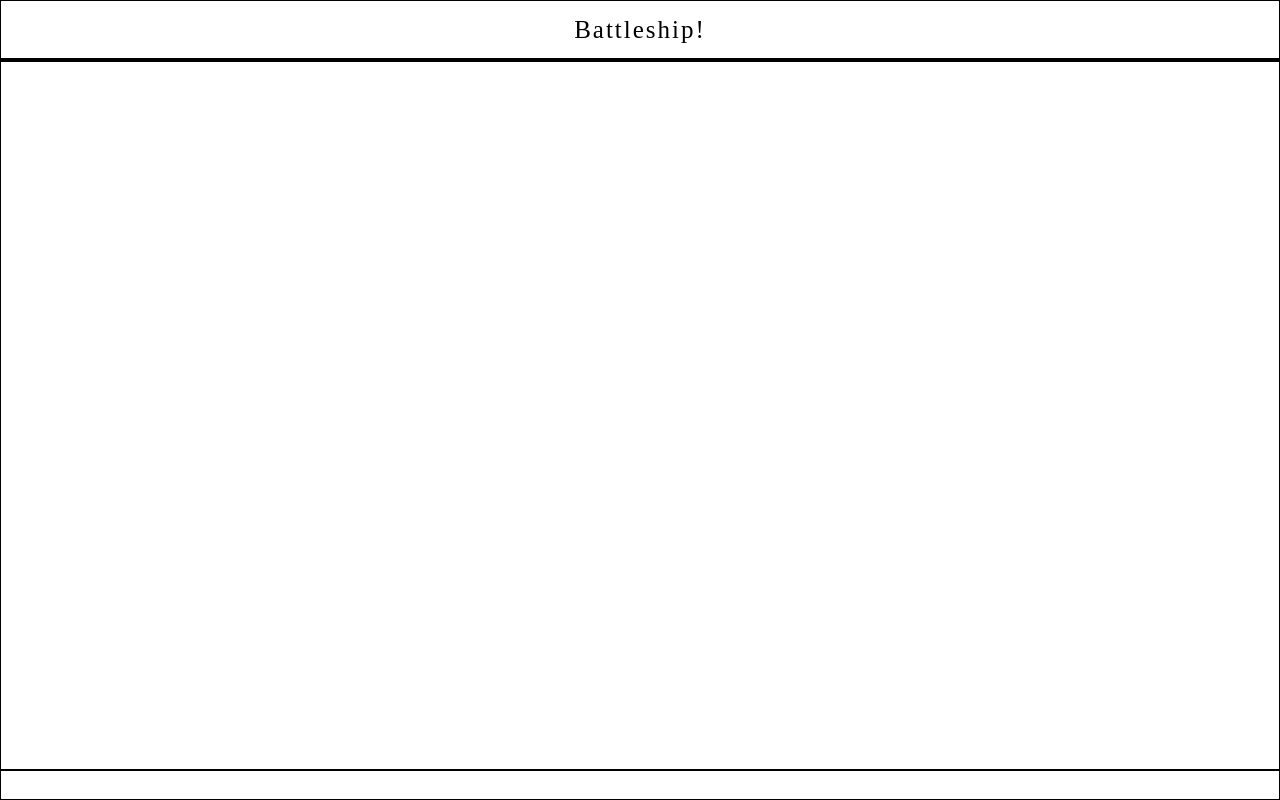
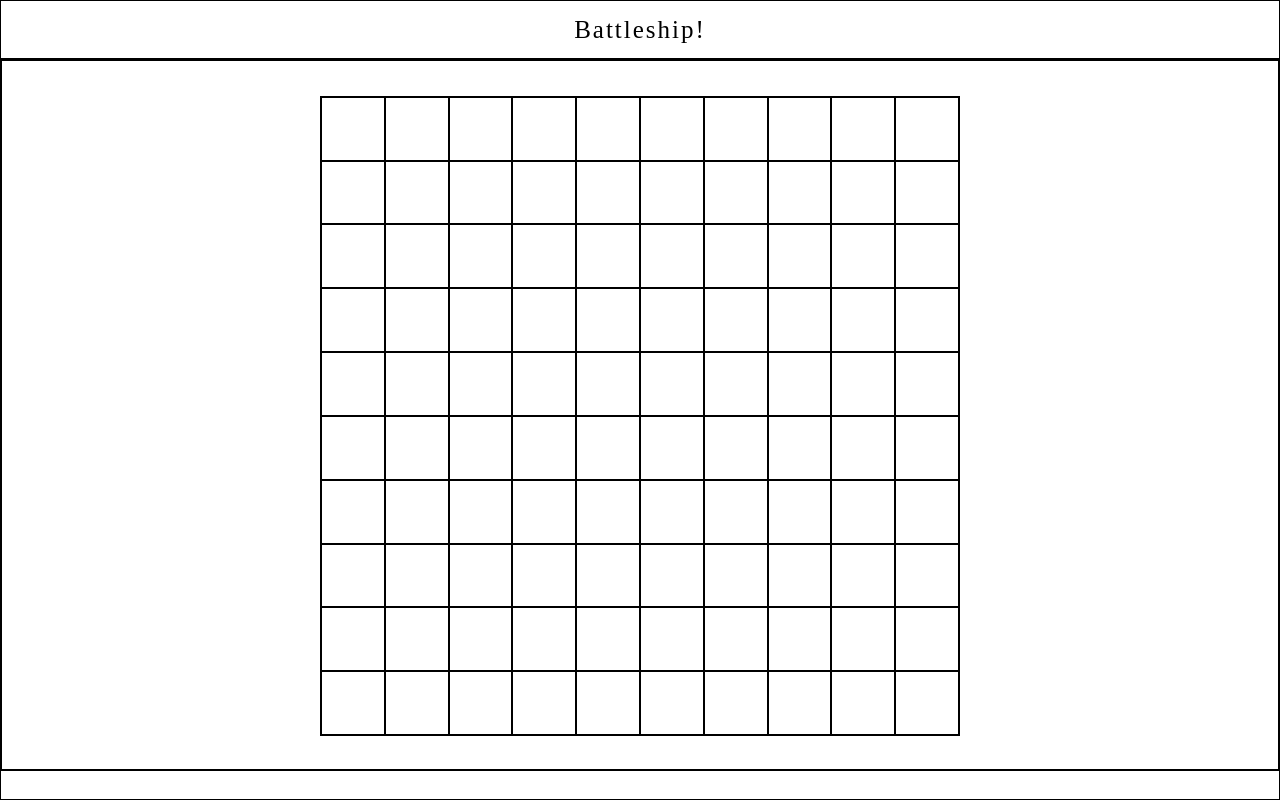
Before and after one commit to lsbdevops/battleship, a website built with webpack: page src/index.html in a window 1280 px wide. Built offline with nearby package versions, Linux system fonts and the light colour scheme.

Commit message:
Display basic 10x10 grid (gameboard)

```diff
--- a/src/index.html
+++ b/src/index.html
@@ -8,7 +8,110 @@
 <body>
     <header>Battleship!</header>
     <div class="game-display">
-        <div class="game-board"></div>
+        <div class="game-board-container">
+            <div class="game-board">
+                <div class="game-cell"></div>
+                <div class="game-cell"></div>
+                <div class="game-cell"></div>
+                <div class="game-cell"></div>
+                <div class="game-cell"></div>
+                <div class="game-cell"></div>
+                <div class="game-cell"></div>
+                <div class="game-cell"></div>
+                <div class="game-cell"></div>
+                <div class="game-cell"></div>
+                <div class="game-cell"></div>
+                <div class="game-cell"></div>
+                <div class="game-cell"></div>
+                <div class="game-cell"></div>
+                <div class="game-cell"></div>
+                <div class="game-cell"></div>
+                <div class="game-cell"></div>
+                <div class="game-cell"></div>
+                <div class="game-cell"></div>
+                <div class="game-cell"></div>
+                <div class="game-cell"></div>
+                <div class="game-cell"></div>
+                <div class="game-cell"></div>
+                <div class="game-cell"></div>
+                <div class="game-cell"></div>
+                <div class="game-cell"></div>
+                <div class="game-cell"></div>
+                <div class="game-cell"></div>
+                <div class="game-cell"></div>
+                <div class="game-cell"></div>
+                <div class="game-cell"></div>
+                <div class="game-cell"></div>
+                <div class="game-cell"></div>
+                <div class="game-cell"></div>
+                <div class="game-cell"></div>
+                <div class="game-cell"></div>
+                <div class="game-cell"></div>
+                <div class="game-cell"></div>
+                <div class="game-cell"></div>
+                <div class="game-cell"></div>
+                <div class="game-cell"></div>
+                <div class="game-cell"></div>
+                <div class="game-cell"></div>
+                <div class="game-cell"></div>
+                <div class="game-cell"></div>
+                <div class="game-cell"></div>
+                <div class="game-cell"></div>
+                <div class="game-cell"></div>
+                <div class="game-cell"></div>
+                <div class="game-cell"></div>
+                <div class="game-cell"></div>
+                <div class="game-cell"></div>
+                <div class="game-cell"></div>
+                <div class="game-cell"></div>
+                <div class="game-cell"></div>
+                <div class="game-cell"></div>
+                <div class="game-cell"></div>
+                <div class="game-cell"></div>
+                <div class="game-cell"></div>
+                <div class="game-cell"></div>
+                <div class="game-cell"></div>
+                <div class="game-cell"></div>
+                <div class="game-cell"></div>
+                <div class="game-cell"></div>
+                <div class="game-cell"></div>
+                <div class="game-cell"></div>
+                <div class="game-cell"></div>
+                <div class="game-cell"></div>
+                <div class="game-cell"></div>
+                <div class="game-cell"></div>
+                <div class="game-cell"></div>
+                <div class="game-cell"></div>
+                <div class="game-cell"></div>
+                <div class="game-cell"></div>
+                <div class="game-cell"></div>
+                <div class="game-cell"></div>
+                <div class="game-cell"></div>
+                <div class="game-cell"></div>
+                <div class="game-cell"></div>
+                <div class="game-cell"></div>
+                <div class="game-cell"></div>
+                <div class="game-cell"></div>
+                <div class="game-cell"></div>
+                <div class="game-cell"></div>
+                <div class="game-cell"></div>
+                <div class="game-cell"></div>
+                <div class="game-cell"></div>
+                <div class="game-cell"></div>
+                <div class="game-cell"></div>
+                <div class="game-cell"></div>
+                <div class="game-cell"></div>
+                <div class="game-cell"></div>
+                <div class="game-cell"></div>
+                <div class="game-cell"></div>
+                <div class="game-cell"></div>
+                <div class="game-cell"></div>
+                <div class="game-cell"></div>
+                <div class="game-cell"></div>
+                <div class="game-cell"></div>
+                <div class="game-cell"></div>
+            </div>
+        </div>
     </div>
     <footer></footer>
 </body>
--- a/src/style.css
+++ b/src/style.css
@@ -14,6 +14,24 @@ header, footer, div {
     border: 1px solid black;
 }
 
+.game-board-container {
+    height: 100%;
+    display: flex;
+    align-items: center;
+    justify-content: center;
+}
+
+.game-board {
+    display: grid;
+    grid-template-columns: repeat(10, 1fr);
+    max-width: 90%;
+    height: 90%;
+}
+
+.game-cell {
+    aspect-ratio: 1;
+}
+
 header {
     font-size: 2.5rem;
     letter-spacing: 0.2rem;
```
